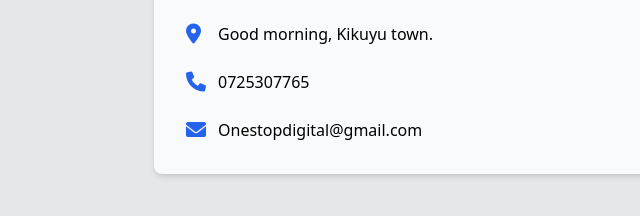
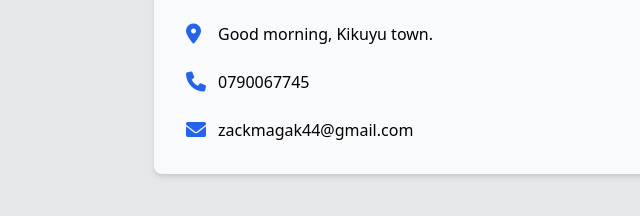
Before and after one commit to Zack-magak/onestop.github.io, a plain HTML site: page index.html in a window 1280 px wide. Shown: the part 1560-1776 px from the top of the page, 150-790 px from the left. Drawn offline with nearby package versions, Linux system fonts and the light colour scheme.

Commit message:
Update index.html

```diff
--- a/index.html
+++ b/index.html
@@ -29,7 +29,7 @@
     <section class="bg-gradient-to-b from-blue-700 to-blue-900 text-white py-20">
         <div class="container mx-auto px-6 text-center">
             <h1 class="text-4xl md:text-6xl font-bold mb-4 animate-pulse">Your One-Stop Digital Solution</h1>
-            <p class="text-xl mb-8">Professional cyber services at affordable rates</p>
+            <p class="text-xl mb-8">Professional cyber services at unbeatable prices</p>
             <a href="#contact" class="bg-white text-blue-700 px-8 py-3 rounded-full font-bold hover:bg-blue-100 transform hover:scale-105 transition-all duration-300 shadow-lg">
                 Get Started
             </a>
@@ -211,11 +211,11 @@
                     </div>
                     <div class="flex items-center transform hover:scale-105 transition-transform duration-300">
                         <i class="fas fa-phone text-blue-600 text-xl w-8"></i>
-                        <p>0725307765</p>
+                        <p>0790067745</p>
                     </div>
                     <div class="flex items-center transform hover:scale-105 transition-transform duration-300">
                         <i class="fas fa-envelope text-blue-600 text-xl w-8"></i>
-                        <p>Onestopdigital@gmail.com</p>
+                        <p>zackmagak44@gmail.com</p>
                     </div>
                 </div>
             </div>
```
